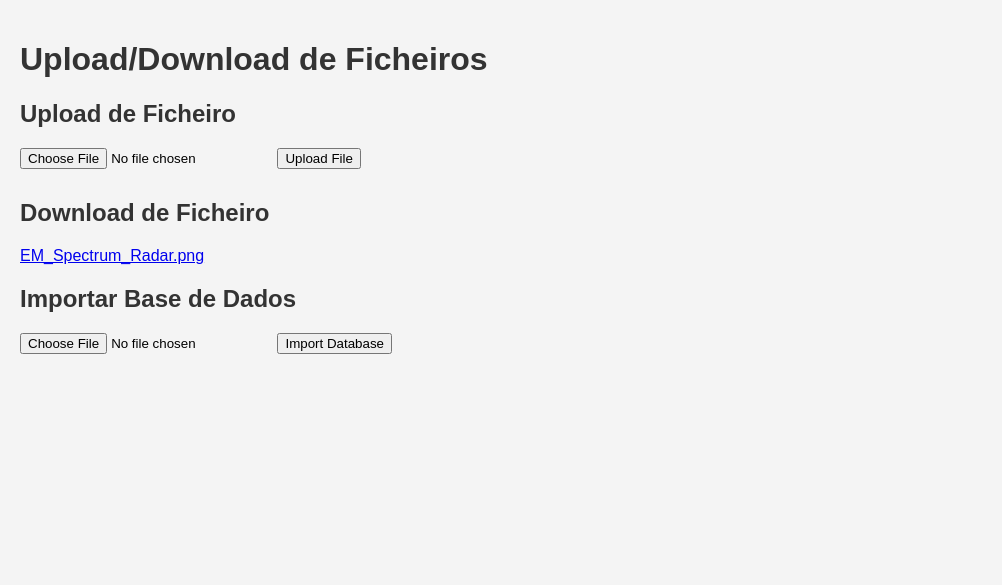
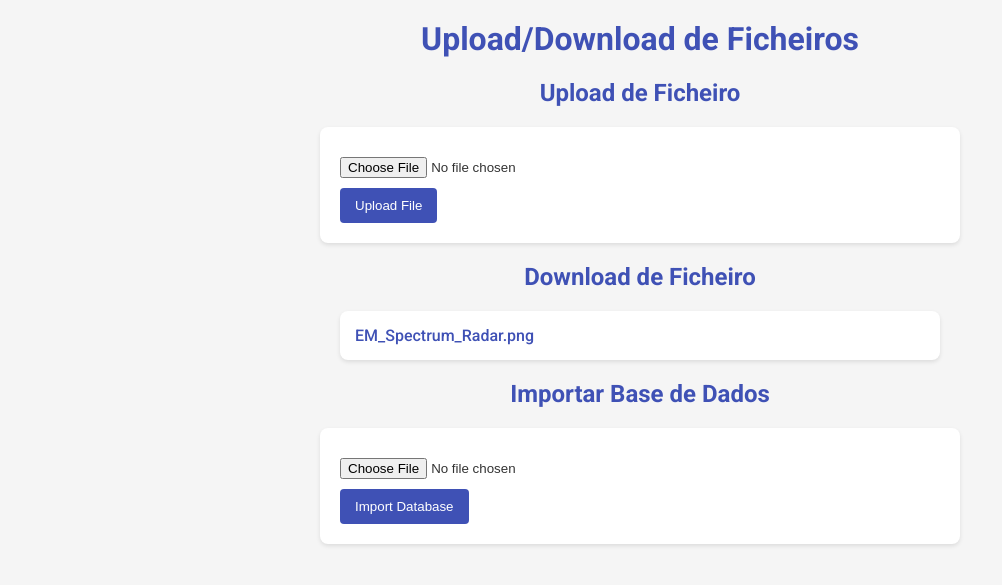
Before and after one commit to Deni29/upanddownfile, a PHP site: page / in a window 1280 px wide. Shown: the top 585 px of the page, without its empty margins (0-1002 px from the left). Run offline with PHP 8.4, Linux system fonts and the light colour scheme.

Commit message:
update style.css

```diff
--- a/style.css
+++ b/style.css
@@ -1,28 +1,81 @@
+@import url("https://fonts.googleapis.com/css2?family=Roboto:wght@400;500;700&display=swap");
+
 body {
-  font-family: Arial, sans-serif;
+  font-family: "Roboto", sans-serif;
   margin: 0;
-  padding: 20px;
-  background-color: #f4f4f4;
+  padding: 0;
+  background-color: #f5f5f5;
+  color: #333;
 }
 
 h1,
 h2 {
-  color: #333;
+  color: #3f51b5;
+  text-align: center;
+  margin-top: 20px;
 }
 
 form {
-  margin-bottom: 20px;
+  background: #fff;
+  padding: 20px;
+  border-radius: 8px;
+  box-shadow: 0 2px 4px rgba(0, 0, 0, 0.1);
+  max-width: 600px;
+  margin: 20px auto;
 }
 
 input[type="file"] {
-  margin-bottom: 10px;
+  display: block;
+  margin: 10px 0;
+}
+
+input[type="submit"] {
+  background: #3f51b5;
+  color: white;
+  padding: 10px 15px;
+  border: none;
+  border-radius: 4px;
+  cursor: pointer;
+  font-weight: 500;
+  transition: background 0.3s;
+}
+
+input[type="submit"]:hover {
+  background: #303f9f;
 }
 
 ul {
   list-style-type: none;
   padding: 0;
+  max-width: 600px;
+  margin: 20px auto;
+  background: #fff;
+  border-radius: 8px;
+  box-shadow: 0 2px 4px rgba(0, 0, 0, 0.1);
 }
 
 li {
-  margin: 5px 0;
+  padding: 15px;
+  border-bottom: 1px solid #eee;
 }
+
+li a {
+  text-decoration: none;
+  color: #3f51b5;
+  font-weight: 500;
+  transition: color 0.3s;
+}
+
+li a:hover {
+  color: #303f9f;
+}
+
+li:last-child {
+  border-bottom: none;
+}
+
+.container {
+  padding: 20px;
+  max-width: 800px;
+  margin: 0 auto;
+}
```
